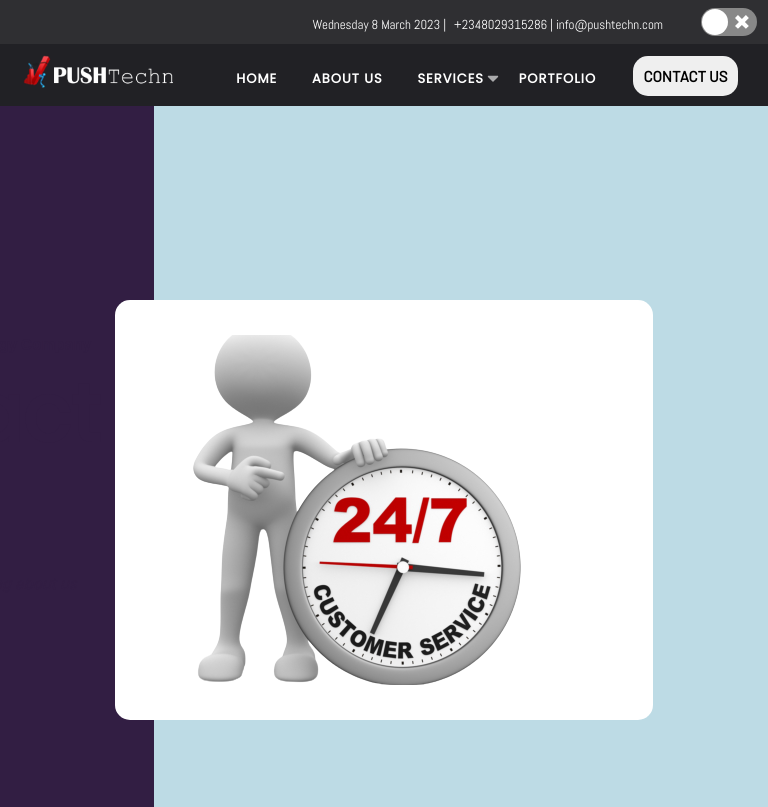
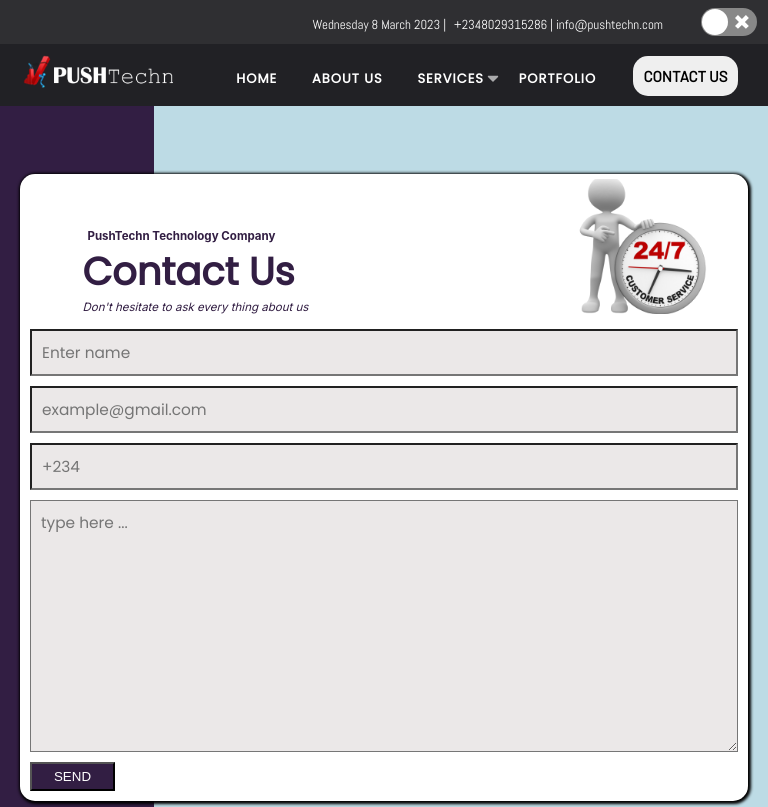
Before and after one commit to Tiwa4all/justwork, a React (Create React App) app: page /contactus in a window 768 px wide. Shown: the top 807 px of the page. Built offline with nearby package versions, Linux system fonts and the light colour scheme.

Commit message:
changes commit

```diff
--- a/src/Components/Api.jsx
+++ b/src/Components/Api.jsx
@@ -1,35 +1,85 @@
-import  axios from 'axios'
-import { useState, useEffect } from 'react'
+// import { useState } from 'react';
+// import axios from 'axios';
 
-const Api = (url) => {
-const [data, setData]= useState(null);
-const [loading, setLoading]= useState(false);
-const [error, setError]= useState(null);
+// //POST API
+// const Api = (url) => {
+//   const [response, setResponse] = useState(null);
 
-  useEffect(() => {
-    setLoading(true)
-    axios.get(url)
-    .then((response)=>{
-      setData(response.data);
-    }).catch((err)=>{
-      setError(err)
-    }).finally(()=>{
-      setLoading(false)
-    })
+//   const sendDataToAPI = () => {
+//     const dataToSend = { message: 'Hello, API!' };
 
-  }, [url])
-  const refetch = ()=>{
-    setLoading(true)
-    axios.get(url)
-    .then((response)=>{
-      setData(response.data);
-    }).catch((err)=>{
-      setError(err)
-    }).finally(()=>{
-      setLoading(false)
-    })
-  }
-  return {data, loading, error, refetch}
-}
+//     // Make a POST request to an API
+//     // axios.post('https://jsonplaceholder.typicode.com/posts', dataToSend)
+//     axios.post(url, dataToSend)
+//       .then((response) => {
+//         setResponse(response.data);
+//       })
+//       .catch((error) => {
+//         console.error('Error sending data:', error);
+//       });
+//   };
 
-export default Api
+//   return {response, sendDataToAPI}
+// }
+
+// export default Api
+
+//random API
+// const Api = (url) => {
+//   const [data, setData] = useState([]);
+
+//   useEffect(() => {
+//     // Make a GET request to an API
+//     axios.get(url)
+//       .then((response) => {
+//         // Set the fetched data to the state
+//         setData(response.data);
+//       })
+//       .catch((error) => {
+//         console.error('Error fetching data:', error);
+//       });
+//   }, [url]);
+
+//   return {data}
+// }
+// export default Api
+
+
+
+
+// This is a joke API from a random server.
+// import  axios from 'axios'
+// import { useState, useEffect } from 'react'
+
+// const Api = (url) => {
+// const [data, setData]= useState(null);
+// const [loading, setLoading]= useState(false);
+// const [error, setError]= useState(null);
+
+//   useEffect(() => {
+//     setLoading(true)
+//     axios.get(url)
+//     .then((response)=>{
+//       setData(response.data);
+//     }).catch((err)=>{
+//       setError(err)
+//     }).finally(()=>{
+//       setLoading(false)
+//     })
+
+//   }, [url])
+//   const refetch = ()=>{
+//     setLoading(true)
+//     axios.get(url)
+//     .then((response)=>{
+//       setData(response.data);
+//     }).catch((err)=>{
+//       setError(err)
+//     }).finally(()=>{
+//       setLoading(false)
+//     })
+//   }
+//   return {data, loading, error, refetch}
+// }
+
+// export default Api
--- a/src/Components/Carousels.jsx
+++ b/src/Components/Carousels.jsx
@@ -1,7 +1,7 @@
 import Carousel from "react-elastic-carousel";
 import { Link } from "react-router-dom";
 import './Carousel.css';
-import Api from "./Api";
+// import Api from "./Api";
 import portfolio1 from './Screenshot1.png'
 import portfolio2 from './Screenshot2.png'
 import portfolio3 from './Screenshot3.png'
@@ -20,10 +20,15 @@
   ];
 
 const Carousels = () => {
-const {data, error, loading, refetch}= Api('https://v2.jokeapi.dev/joke/Any');
-// if (loading) return <h1 className="loading">Loading</h1>
-if (loading) return <div class="lds-spinner loading"><div></div><div></div><div></div><div></div><div></div><div></div><div></div><div></div><div></div><div></div><div></div><div></div></div>
-if (error) return console.log(error)
+// //POST API
+//   const {response, sendDataToAPI }= Api('https://jsonplaceholder.typicode.com/posts')
+// // RANDOM GET API
+//   const {data} = Api('https://jsonplaceholder.typicode.com/posts')
+//for joke GET API display page
+    // const {data, error, loading, refetch}= Api('https://v2.jokeapi.dev/joke/Any');
+    // // if (loading) return <h1 className="loading">Loading</h1>
+    // if (loading) return <div class="lds-spinner loading"><div></div><div></div><div></div><div></div><div></div><div></div><div></div><div></div><div></div><div></div><div></div><div></div></div>
+    // if (error) return console.log(error)
 
   return (
     <div>
@@ -36,8 +41,29 @@
         </div>
       </div>
      <div className="jokes">
-        <h1 className="joke">{data?.setup}-{data?.delivery}</h1>
-        <div className="jokesbutton"><button onClick={refetch} type="submit">Refresh Jokes</button></div>
+     {/* <div>
+POST API
+      <button onClick={sendDataToAPI}>Send Data to API</button>
+      {response && (
+        <div>
+          <h2>Response from API:</h2>
+          <pre>{JSON.stringify(response, null, 2)}</pre>
+        </div>
+      )}
+    </div> */}
+{/* RANDOM GET API */}
+      {/* <div>
+        <h1>API Data:</h1>
+        <h3>
+          {data.map((item) => (
+            <li style={{color: 'blue'}} key={item.id}>{item.title}</li>
+          ))}
+        </h3>
+      </div> */}
+{/* JOKES GET API DISPLAY */}
+        {/* for joke Api display page */}
+        {/* <h1 className="joke">{data?.setup}-{data?.delivery}</h1> */}
+        {/* <div className="jokesbutton"><button onClick={refetch} type="submit">Refresh Jokes</button></div> */}
      </div>
       <Carousel className="caro" enableAutoPlay autoPlaySpeed={9000}  enableInfiniteLoop breakPoints={breakPoints}>
         <Item>
--- a/src/Components/Contact.css
+++ b/src/Components/Contact.css
@@ -7,7 +7,7 @@
     padding: 100px 0% 0 0%;
 }
 .allback{
-    height: 100vh;
+    height: 33cm;
     display: flex;
     position: relative;
 }
@@ -21,34 +21,39 @@
 }
 .boxcontent{
     padding: 35px;
+    box-shadow: 1px 1px 3px 2px;
     border-radius: 15px;
-    width: 70%;
+    width: 80%;
     background-color: #fff;
 }
 .flexcuscare{
     display: flex;
-    justify-content: right;
+    justify-content: center;
 }
 .cuspic{
     display: flex;
     justify-content: right;
 }
+.text{
+    margin-top: 10%;
+    margin-left: 8vw;
+
+}
 .text .textp1{
-    font-size: 15px;
-    margin-left: 9vh;
+    font-size: 1vw;
+    margin-left: 1vw;
     color: #321e43;
     font-weight: 700;
 }
 .text .textp2{
-    font-size: 15px;
+    font-size: 1vw;
     font-family: 'Inter';
     color: #321e43;
     font-style: italic;
-    margin-top: -20px;
-    margin-left: 1vw;
+    margin-top: -4%;
 }
 .text h1{
-    font-size: 80px;
+    font-size: 5vw;
     color: #321e43;
     font-family: poppins;
     font-family: poppins;
@@ -62,3 +67,85 @@
     background-color: #bddbe5;
     width: 80%;
 }
+form{
+    padding: 20px;
+}
+.form{
+    font-family: poppins;
+}
+.form input, textarea{
+    margin: 10px 0 10px 0;
+    padding: 10px;
+    display: flex;
+    width: 100%;
+    background-color: #ebe8e8;
+    outline-style: none !important;
+    font-size: 15px;
+    font-family: poppins;
+    flex-direction: column;
+}
+.form :hover{
+    border-color: #321e43;
+    border-width: 3px;
+}
+.btnsend{
+    color: #fff;
+    width: 85px;
+    padding: 5px;
+    background-color: #321e43;
+}
+
+@media only screen and (max-width: 1063px){
+   .text{
+    width: 100%;
+    margin-top: 7%;
+    margin-left: 8%
+   }
+   .text .textp1{
+    font-size: 1.5vw;
+    margin-left: 5px;
+   }
+   .text .textp2{
+    font-size: 1.5vw;
+    margin-top: 0;
+   }
+    .text h1{
+
+    }
+    .cgp{
+        padding: 10% 0 0 0;
+    }
+    .allback{
+        height: 150vw;
+    }
+    .boxcnt{
+        margin-top: 10%;
+    }
+    .boxcontent{
+        padding: 5px;
+        margin: 20px;
+    }
+    .cuspic{
+        justify-content: right;
+    }
+    .cuspic img{
+        width: 72%;
+    }
+    .boxcnt{
+        justify-content: none;
+    }
+    .boxcontent{
+        width: 100%;
+    }
+    .form{
+        padding: 5px;
+    }
+    .form input, textarea{
+        font-size: 2vw;
+    }
+}
+
+
+@media only screen and (min-width: 768px) and (max-width: 1023px){
+
+}
--- a/src/Components/Contact.jsx
+++ b/src/Components/Contact.jsx
@@ -15,8 +15,16 @@
                     </div>
                     <div className="cuspic"><img src={cuscare} alt="" srcset="" /></div>
                 </div>
+                <form action="" className='form'>
+                    <input type="text" name='text' placeholder='Enter name'  />
+                    <input type="email" name='email' placeholder='example@gmail.com'  />
+                    <input type="phone" name='phone' placeholder='+234'  />
+                    <textarea name="message" id="" cols="30" rows="10" placeholder='type here ...'></textarea>
+                    <button className='btnsend'>SEND</button>
+                </form>
             </div>
         </div>
+
         <div className="allback">
             <div className="backg1"></div>
             <div className="backg2"></div>
--- a/src/Components/subservices.css
+++ b/src/Components/subservices.css
@@ -6,7 +6,7 @@
 .group{
     display: flex;
     justify-content: space-evenly;
-    margin-top: -80px;
+    margin-top: -65px;
 
 }
 .fl{
@@ -70,7 +70,7 @@
 @media only screen and (max-width: 767px){
     .group{
         flex-direction: column;
-        margin-top: 0;
+        margin-top: 10px;
     }
     .mb, .fl{
         margin-bottom: 10px;
@@ -94,7 +94,7 @@
 
 @media only screen and (min-width: 768px) and (max-width: 1211px){
     .group{
-        margin-top:-35px;
+        margin-top: -6px;
     }
     .image2 img{
         margin-top: 25px;
--- a/src/Footer.css
+++ b/src/Footer.css
@@ -5,10 +5,11 @@
 }
 .divwithfooterdesign{
     position: absolute;
-    width: 25%;
+    width: 22%;
     opacity: 0.5;
 }
 .footer-all{
+    height: 100%;
     padding: 120px 120px 50px 120px;
     background-color: #7db9db6b;
 }
```
Also changed, not shown: 18 other files (tests, documents, lock files or other folders).
